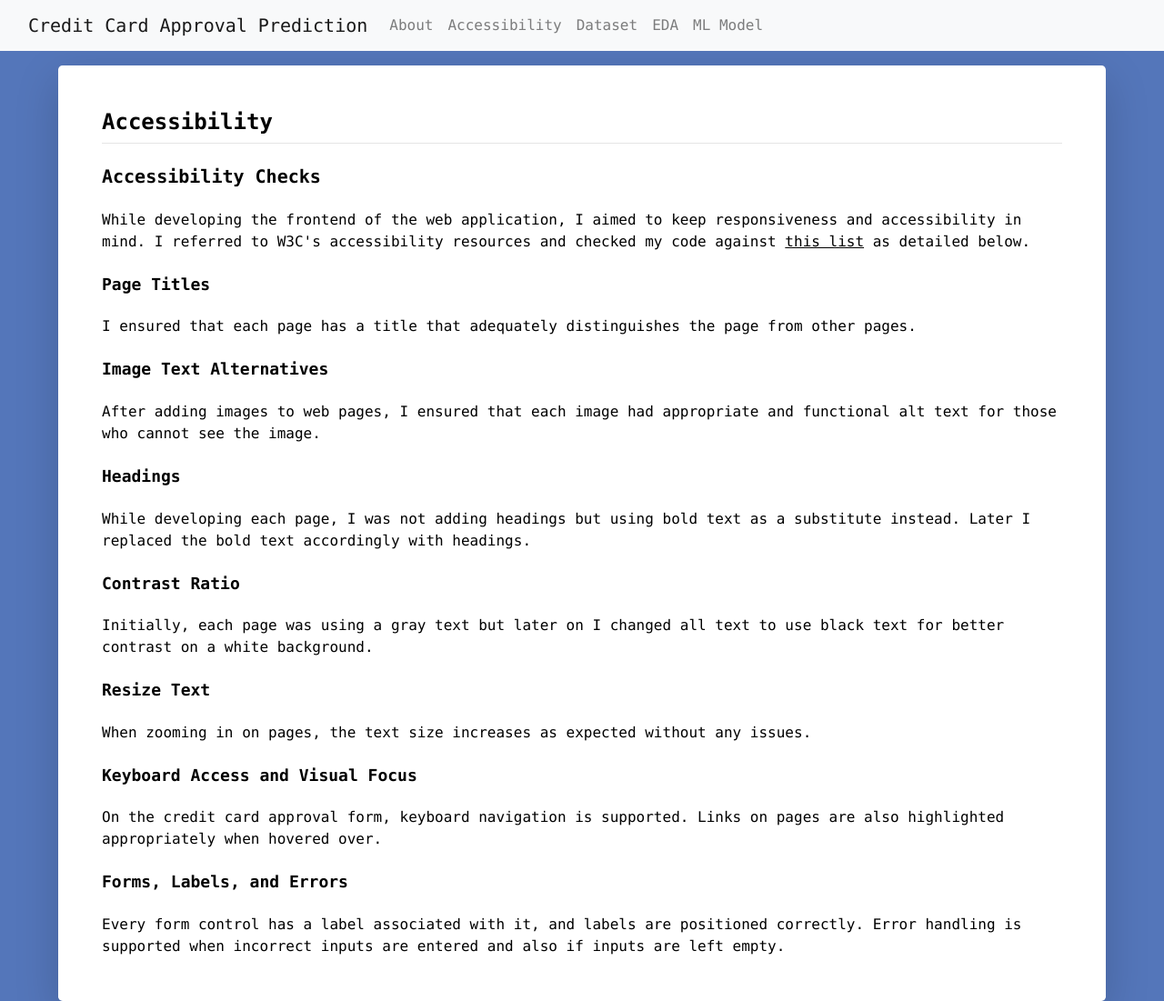
After one commit to elizabethtruong/comp-7980-capstone, a Flask app: page /accessibility/ in a window 1280 px wide. The commit adds this page. Shown: the whole page at 91% size. Run offline with Flask 2, Linux system fonts and the light colour scheme; parts of the project's set-up code (start-up, migrations or seed data) failed here and were passed over.

Commit message:
Add accessibility information page

```diff
--- a/webapp/app.py
+++ b/webapp/app.py
@@ -11,6 +11,10 @@ app = flask.Flask(__name__, template_folder='templates')
 @app.route('/about/')
 def about():
     return(flask.render_template('about.html'))
+
+@app.route('/accessibility/')
+def accessibility():
+    return(flask.render_template('accessibility.html'))
 
 @app.route('/dataset/')
 def dataset():
--- /dev/null
+++ b/webapp/templates/accessibility.html
@@ -0,0 +1,68 @@
+{% extends 'base.html' %}
+
+{% block content %}
+<head>
+    <title>Accessibility</title>
+</head>
+
+<body class="font-mono">
+    <div class="mt-3 mb-1 flex items-center justify-center h-screen">
+        <div class="p-12 max-w-6xl text-black bg-white rounded-lg overflow-hidden shadow-lg">
+            <div>
+            <h1 class="font-bold text-2xl mb-2">Accessibility</h1>
+            </div>
+            <hr />
+            <br />
+
+            <h2 class="font-bold text-xl">Accessibility Checks</h2>
+            <br />
+            While developing the frontend of the web application, I aimed to keep responsiveness and accessibility in mind.
+            I referred to W3C's accessibility resources and checked my code against <a href="https://www.w3.org/WAI/test-evaluate/preliminary/" class="text-fg-brand underline hover:no-underline">this list</a> as detailed below.
+            <br />
+            <br />
+
+            <h3 class="font-bold text-lg">Page Titles</h3>
+            <br />
+            I ensured that each page has a title that adequately distinguishes the page from other pages.
+            <br />
+            <br />
+
+            <h3 class="font-bold text-lg">Image Text Alternatives</h3>
+            <br />
+            After adding images to web pages, I ensured that each image had appropriate and functional alt text for those who cannot see the image.
+            <br />
+            <br />
+
+            <h3 class="font-bold text-lg">Headings</h3>
+            <br />
+            While developing each page, I was not adding headings but using bold text as a substitute instead. Later I replaced the bold text accordingly with headings.
+            <br />
+            <br />
+
+            <h3 class="font-bold text-lg">Contrast Ratio</h3>
+            <br />
+            Initially, each page was using a gray text but later on I changed all text to use black text for better contrast on a white background.
+            <br />
+            <br />
+
+            <h3 class="font-bold text-lg">Resize Text</h3>
+            <br />
+            When zooming in on pages, the text size increases as expected without any issues.
+            <br />
+            <br />
+
+            <h3 class="font-bold text-lg">Keyboard Access and Visual Focus</h3>
+            <br />
+            On the credit card approval form, keyboard navigation is supported. Links on pages are also highlighted appropriately when hovered over.
+            <br />
+            <br />
+
+            <h3 class="font-bold text-lg">Forms, Labels, and Errors</h3>
+            <br />
+            Every form control has a label associated with it, and labels are positioned correctly.
+            Error handling is supported when incorrect inputs are entered and also if inputs are left empty.
+
+        </div>
+    </div>
+</body>
+{% endblock %}
--- a/webapp/templates/base.html
+++ b/webapp/templates/base.html
@@ -21,6 +21,9 @@
               <a class="nav-link" href="{{ url_for('about') }}">About</a>
             </li>
             <li class="nav-item">
+              <a class="nav-link" href="{{ url_for('accessibility') }}">Accessibility</a>
+            </li>
+            <li class="nav-item">
               <a class="nav-link" href="{{ url_for('dataset') }}">Dataset</a>
             </li>
             <li class="nav-item">
```
